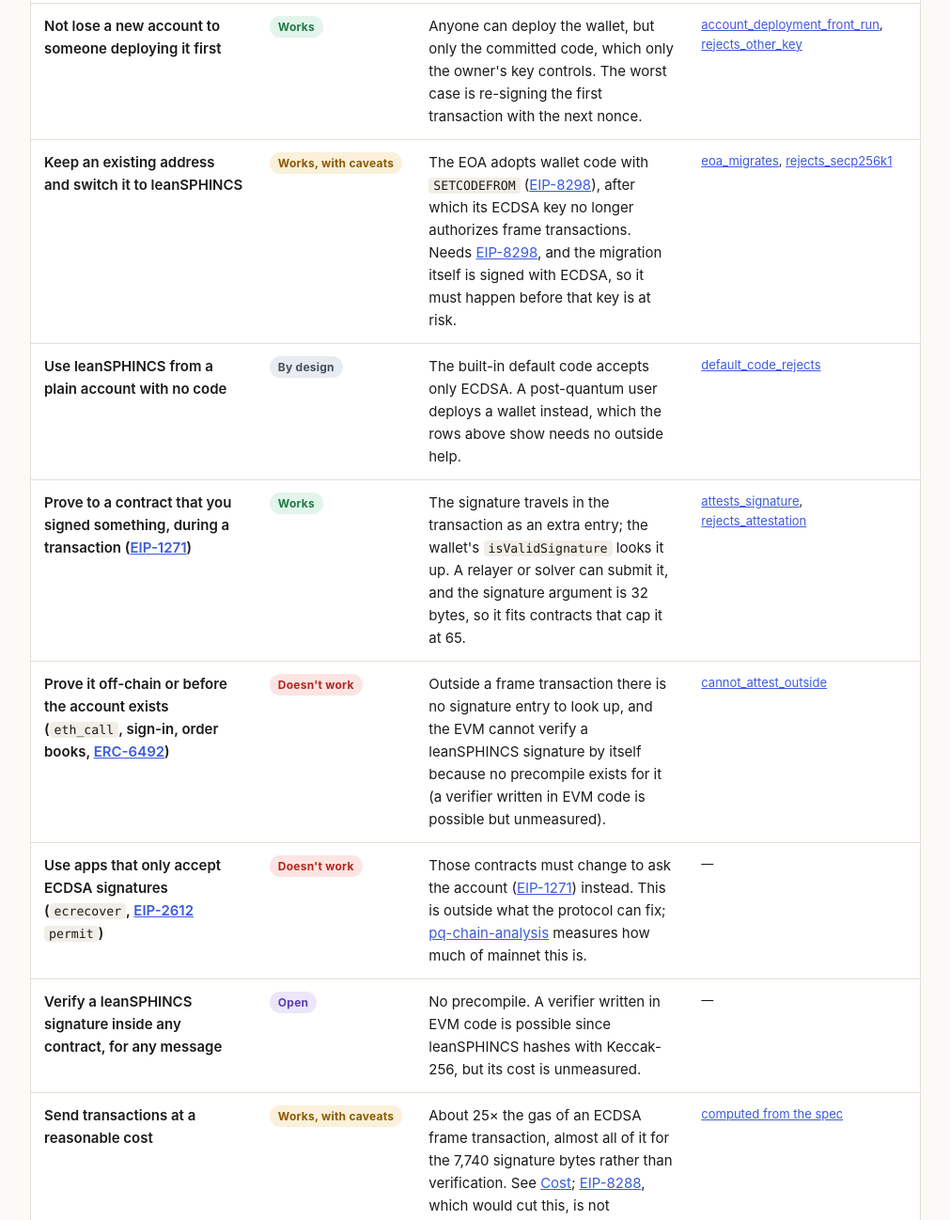
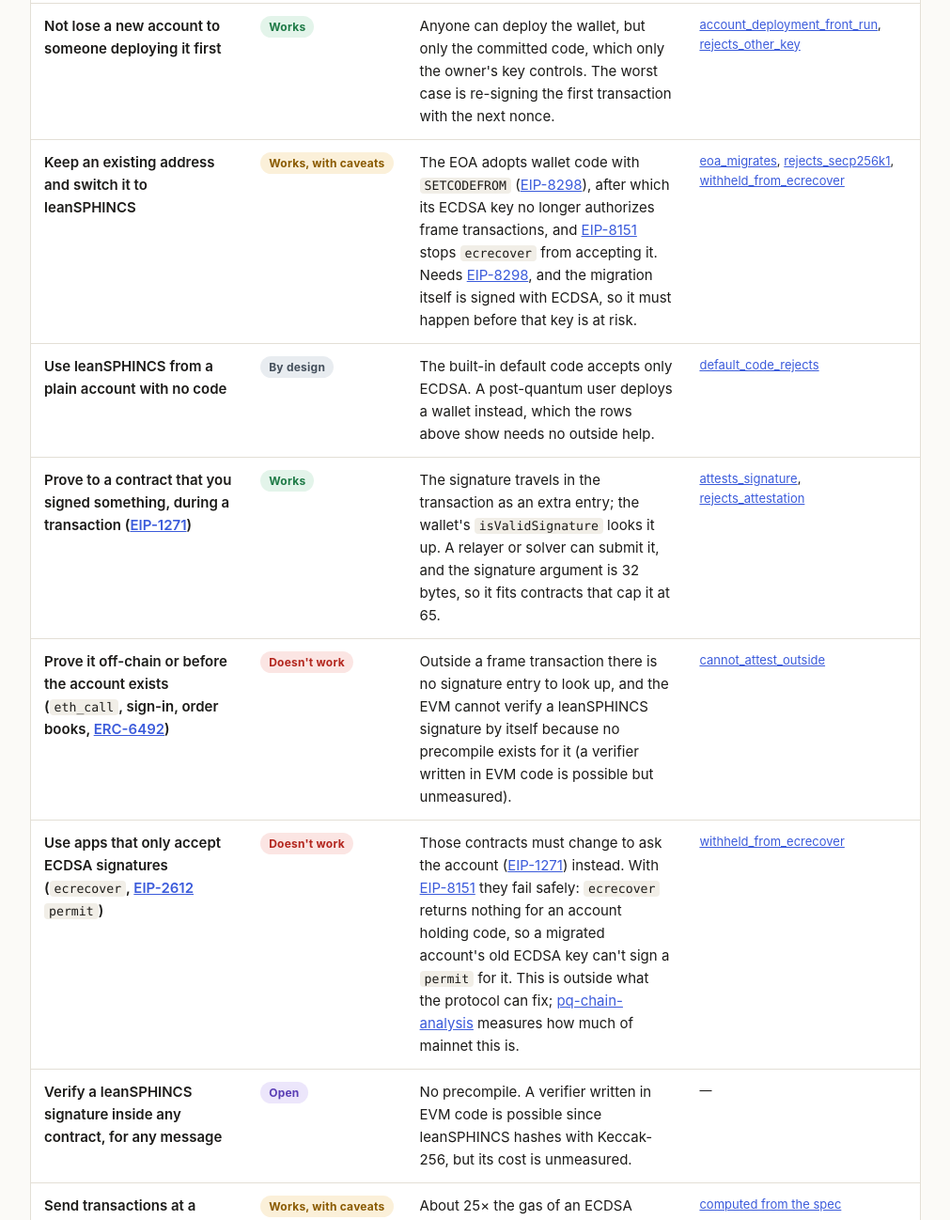
Before and after one commit to marioevz/specs-pq-status, a plain HTML site: page index.html in a window 1280 px wide. Shown: the part 1008-2306 px from the top of the page at 94% size, without its empty margins (134-1145 px from the left). Drawn offline with Linux system fonts and the light colour scheme.

Commit message:
Mention EIP-8151 where the old ECDSA key is withdrawn

```diff
--- a/index.html
+++ b/index.html
@@ -197,8 +197,8 @@ footer { margin-top: 56px; padding-top: 20px; border-top: 1px solid var(--border
 <tr>
   <td class="what">Keep an existing address and switch it to leanSPHINCS</td>
   <td class="status"><span class="badge warn">Works, with caveats</span></td>
-  <td>The EOA adopts wallet code with <code>SETCODEFROM</code> (<a href="https://eips.ethereum.org/EIPS/eip-8298">EIP-8298</a>), after which its ECDSA key no longer authorizes frame transactions. Needs <a href="https://eips.ethereum.org/EIPS/eip-8298">EIP-8298</a>, and the migration itself is signed with ECDSA, so it must happen before that key is at risk.</td>
-  <td class="evidence"><a href="https://github.com/marioevz/execution-specs/blob/5c02b396702727c40672c1f19fa9239cb328be9a/tests/bogota/eip8141_frame_transactions/test_leansphincs.py#L451">eoa_migrates</a>, <a href="https://github.com/marioevz/execution-specs/blob/5c02b396702727c40672c1f19fa9239cb328be9a/tests/bogota/eip8141_frame_transactions/test_leansphincs.py#L494">rejects_secp256k1</a></td>
+  <td>The EOA adopts wallet code with <code>SETCODEFROM</code> (<a href="https://eips.ethereum.org/EIPS/eip-8298">EIP-8298</a>), after which its ECDSA key no longer authorizes frame transactions, and <a href="https://eips.ethereum.org/EIPS/eip-8151">EIP-8151</a> stops <code>ecrecover</code> from accepting it. Needs <a href="https://eips.ethereum.org/EIPS/eip-8298">EIP-8298</a>, and the migration itself is signed with ECDSA, so it must happen before that key is at risk.</td>
+  <td class="evidence"><a href="https://github.com/marioevz/execution-specs/blob/5c02b396702727c40672c1f19fa9239cb328be9a/tests/bogota/eip8141_frame_transactions/test_leansphincs.py#L451">eoa_migrates</a>, <a href="https://github.com/marioevz/execution-specs/blob/5c02b396702727c40672c1f19fa9239cb328be9a/tests/bogota/eip8141_frame_transactions/test_leansphincs.py#L494">rejects_secp256k1</a>, <a href="https://github.com/ethereum/execution-specs/blob/635ffec4874ce98d89759d36b46401d5f607c1c5/tests/bogota/eip8298_setcodefrom/test_account_migration.py#L237">withheld_from_ecrecover</a></td>
 </tr>
 <tr>
   <td class="what">Use leanSPHINCS from a plain account with no code</td>
@@ -221,8 +221,8 @@ footer { margin-top: 56px; padding-top: 20px; border-top: 1px solid var(--border
 <tr>
   <td class="what">Use apps that only accept ECDSA signatures (<code>ecrecover</code>, <a href="https://eips.ethereum.org/EIPS/eip-2612">EIP-2612</a> <code>permit</code>)</td>
   <td class="status"><span class="badge no">Doesn't work</span></td>
-  <td>Those contracts must change to ask the account (<a href="https://eips.ethereum.org/EIPS/eip-1271">EIP-1271</a>) instead. This is outside what the protocol can fix; <a href="https://kevaundray.github.io/pq-chain-analysis/">pq-chain-analysis</a> measures how much of mainnet this is.</td>
-  <td class="evidence">—</td>
+  <td>Those contracts must change to ask the account (<a href="https://eips.ethereum.org/EIPS/eip-1271">EIP-1271</a>) instead. With <a href="https://eips.ethereum.org/EIPS/eip-8151">EIP-8151</a> they fail safely: <code>ecrecover</code> returns nothing for an account holding code, so a migrated account's old ECDSA key can't sign a <code>permit</code> for it. This is outside what the protocol can fix; <a href="https://kevaundray.github.io/pq-chain-analysis/">pq-chain-analysis</a> measures how much of mainnet this is.</td>
+  <td class="evidence"><a href="https://github.com/ethereum/execution-specs/blob/635ffec4874ce98d89759d36b46401d5f607c1c5/tests/bogota/eip8298_setcodefrom/test_account_migration.py#L237">withheld_from_ecrecover</a></td>
 </tr>
 <tr>
   <td class="what">Verify a leanSPHINCS signature inside any contract, for any message</td>
@@ -340,13 +340,14 @@ footer { margin-top: 56px; padding-top: 20px; border-top: 1px solid var(--border
 </details>
 
 <h3>Keeping an existing address</h3>
-<p>Someone who already holds an ECDSA account can keep its address: they delegate it (<a href="https://eips.ethereum.org/EIPS/eip-7702">EIP-7702</a>) to a small contract that calls <code>SETCODEFROM</code> (<a href="https://eips.ethereum.org/EIPS/eip-8298">EIP-8298</a>) to copy a leanSPHINCS wallet's code into the account. The account then has real code rather than a delegation, so the old ECDSA key no longer authorizes frame transactions from it. This depends on <a href="https://eips.ethereum.org/EIPS/eip-8298">EIP-8298</a>, which the devnet includes, and the migration transaction is itself signed with ECDSA, so it has to happen while that key is still safe.</p>
+<p>Someone who already holds an ECDSA account can keep its address: they delegate it (<a href="https://eips.ethereum.org/EIPS/eip-7702">EIP-7702</a>) to a small contract that calls <code>SETCODEFROM</code> (<a href="https://eips.ethereum.org/EIPS/eip-8298">EIP-8298</a>) to copy a leanSPHINCS wallet's code into the account. The account then has real code rather than a delegation, so the old ECDSA key no longer authorizes frame transactions from it (<a href="https://eips.ethereum.org/EIPS/eip-3607">EIP-3607</a>), and <a href="https://eips.ethereum.org/EIPS/eip-8151">EIP-8151</a> makes <code>ecrecover</code> return nothing for it, so contracts that check signatures with <code>ecrecover</code>, such as <a href="https://eips.ethereum.org/EIPS/eip-2612">EIP-2612</a> <code>permit</code>, stop accepting that key too. This depends on <a href="https://eips.ethereum.org/EIPS/eip-8298">EIP-8298</a> and <a href="https://eips.ethereum.org/EIPS/eip-8151">EIP-8151</a>, both of which the devnet includes, and the migration transaction is itself signed with ECDSA, so it has to happen while that key is still safe.</p>
 <details>
 <summary>Why not <a href="https://eips.ethereum.org/EIPS/eip-7702">EIP-7702</a> or a leanSPHINCS default code?</summary>
 <div>
 <ul>
   <li>An <a href="https://eips.ethereum.org/EIPS/eip-7702">EIP-7702</a> authorization is signed with ECDSA and names the authority by its recovered address, so a leanSPHINCS key can't produce one. <a href="https://eips.ethereum.org/EIPS/eip-8141">EIP-8141</a> deliberately has no authorization list of its own.</li>
   <li>A codeless account never runs code of its own, so it cannot call <code>SETCODEFROM</code>.</li>
+  <li>A delegation alone is not enough: the ECDSA key can still send transactions and re-delegate, and <a href="https://eips.ethereum.org/EIPS/eip-8151">EIP-8151</a> still lets <code>ecrecover</code> return an account whose code is a delegation indicator. Only real code installed with <code>SETCODEFROM</code> withdraws the key everywhere.</li>
   <li>Accepting leanSPHINCS in the default code is possible, but it gains little: deploying in the first transaction already gives a key-only onboarding path without help from anyone, while a default-code account would have no upgrade path, since 7702 is ECDSA-only. Anyone who considers it important can propose it in a separate PR to the EIP.</li>
 </ul>
 </div>
@@ -380,7 +381,7 @@ footer { margin-top: 56px; padding-top: 20px; border-top: 1px solid var(--border
 <figcaption>The signature argument is just the entry's index. The signed digest includes the wallet's address so that two wallets owned by the same key don't share attestations.</figcaption>
 </figure>
 <p>This covers on-chain settlement, where a contract checks the signature inside a transaction, provided whoever submits it uses a frame transaction. It does not cover checks made outside a transaction, such as an order book or sign-in backend calling <code>isValidSignature</code> through <code>eth_call</code>, or <a href="https://eips.ethereum.org/EIPS/eip-6492">ERC-6492</a> checks before the wallet is deployed. There the call simply fails. Closing that gap needs a way to verify leanSPHINCS in the EVM, which is an <a href="#open">open question</a>.</p>
-<p>Contracts that only accept ECDSA, for example by calling <code>ecrecover</code> or implementing <a href="https://eips.ethereum.org/EIPS/eip-2612">EIP-2612</a> <code>permit</code> without <a href="https://eips.ethereum.org/EIPS/eip-1271">EIP-1271</a>, can't be used by any smart account, post-quantum or not. Fixing them is up to the applications; <a href="https://kevaundray.github.io/pq-chain-analysis/">pq-chain-analysis</a> measures how much value sits behind them.</p>
+<p>Contracts that only accept ECDSA, for example by calling <code>ecrecover</code> or implementing <a href="https://eips.ethereum.org/EIPS/eip-2612">EIP-2612</a> <code>permit</code> without <a href="https://eips.ethereum.org/EIPS/eip-1271">EIP-1271</a>, can't be used by any smart account, post-quantum or not. Under <a href="https://eips.ethereum.org/EIPS/eip-8151">EIP-8151</a> they no longer accept the old ECDSA key of an account that has adopted code, so a migrated account is locked out of them rather than exposed through them. Fixing them is up to the applications; <a href="https://kevaundray.github.io/pq-chain-analysis/">pq-chain-analysis</a> measures how much value sits behind them.</p>
 <details>
 <summary>Spec details for implementers</summary>
 <div>
```
